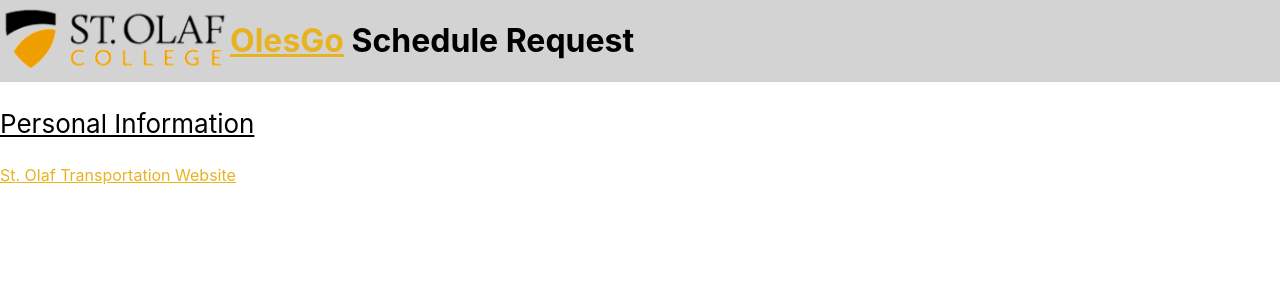
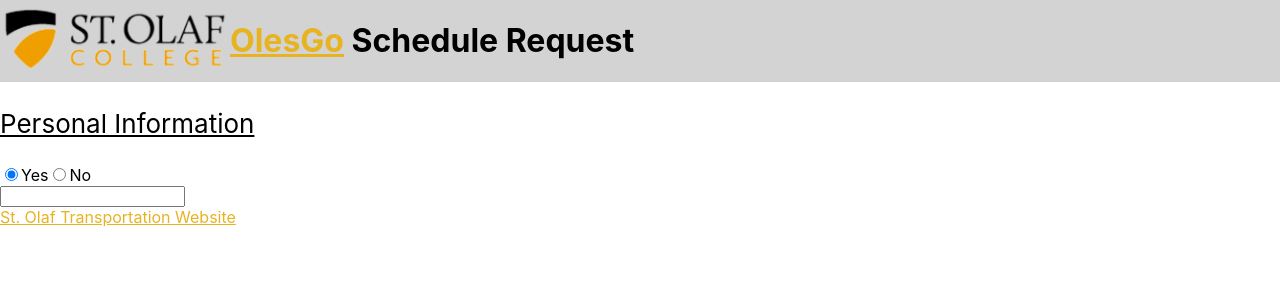
Before and after one commit to misterkeegs/Hackathon2024, a React (Create React App) app in the folder olesgo/: page / in a window 1280 px wide. Shown: the top 300 px of the page. Built offline with nearby package versions, Linux system fonts and the light colour scheme.

Commit message:
Added button with two options, creates text inputs

```diff
--- a/olesgo/src/App.js
+++ b/olesgo/src/App.js
@@ -1,7 +1,28 @@
+import React, { useState } from 'react';
 import './App.css';
 import StOlafLogo from './images/StOlafPng.png';
 
 function App() {
+  const [selectedOption, setSelectedOption] = useState('option1');
+  const [input1, setInput1] = useState('');
+  const [input2, setInput2] = useState('');
+  const [input3, setInput3] = useState('');
+
+  const handleOptionChange = (event) => {
+    setSelectedOption(event.target.value);
+  };
+
+  const handleInputChange = (event, inputNumber) => {
+    const value = event.target.value;
+    if (inputNumber === 1) {
+      setInput1(value);
+    } else if (inputNumber === 2) {
+      setInput2(value);
+    } else {
+      setInput3(value);
+    }
+  };
+
   return (
     <div>
       <div style={{ display: 'flex', alignItems: 'center', backgroundColor: 'lightgrey' }}>
@@ -18,9 +39,32 @@
 
       </div>
 
-      <p style={{ fontSize: '26px', textDecoration: 'underline' }}>
-        Personal Information
-      </p>
+      <div>
+        <p style={{ fontSize: '26px', textDecoration: 'underline' }}>
+          Personal Information
+        </p>
+        <label>
+          <input type="radio" value="option1" checked={selectedOption === 'option1'} onChange={handleOptionChange} name="options"/>
+            Yes
+        </label>
+        <label>
+          <input type="radio" value="option2" checked={selectedOption === 'option2'} onChange={handleOptionChange} name="options"/>
+            No
+        </label>
+      </div>
+
+      {selectedOption === 'option1' && (
+        <div>
+          <input type="text" value={input1} onChange={(event) => handleInputChange(event, 1)} />
+        </div>
+      )}
+
+      {selectedOption === 'option2' && (
+        <div>
+          <input type="text" value={input2} onChange={(event) => handleInputChange(event, 2)} />
+          <input type="text" value={input3} onChange={(event) => handleInputChange(event, 3)} />
+        </div>
+      )}
 
       <a style={{ color: '#e8b320'}} href="https://wp.stolaf.edu/transportation/">
         St. Olaf Transportation Website
```
